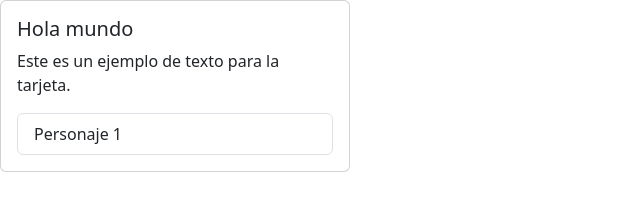
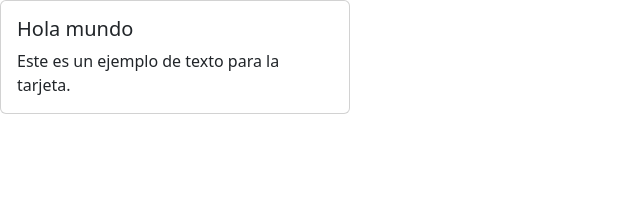
Before and after one commit to alezithop/aprende-react-ahora-curso-de-HolaMundo, a React (Vite) app: page / in a window 1280 px wide. Shown: the top 205 px of the page, without its empty margins (0-640 px from the left). Built offline with nearby package versions, Linux system fonts and the light colour scheme.

Commit message:
Renderizado condicional parte 2

```diff
--- a/src/App.tsx
+++ b/src/App.tsx
@@ -2,29 +2,32 @@ import Card, { CardBody } from "./components/Card";
 import List from "./components/List";
 
 function App() {
-  const list = [
-    "Personaje 1",
-    //   "Personaje 2",
-    //   "Personaje 3",
-    //   "Personaje 4",
-    //   "Personaje 5",
-  ];
+  // const list = [
+  // "Personaje 1",
+  //   "Personaje 2",
+  //   "Personaje 3",
+  //   "Personaje 4",
+  //   "Personaje 5",
+  // ];
 
-  // const list: string[] = [];
+  const list: string[] = [];
 
   const handleSelect = (elemento: string) => {
     console.log("Imprimiendo: ", elemento);
   };
 
-  // const handleSelect2 = (elemento: string) => {
-  //   console.log("Mostrando: ", elemento);
-  // };
+  // // se encarga de almacenar la lógica de qué es lo que se renderiza y que no.
+  //  renderiza un mensaje diciendo que no hay elementos para mostrar
+  // const contenido = list.length ? (
+  //   <List data={list} onSelect={handleSelect} />
+  // ) : (
+  //   "Sin elementos para mostrar"
+  // );
 
   // se encarga de almacenar la lógica de qué es lo que se renderiza y que no.
-  const contenido = list.length ? (
+  // no renderiza un mensaje diciendo que no hay elementos para mostrar
+  const contenido = list.length !== 0 && (
     <List data={list} onSelect={handleSelect} />
-  ) : (
-    "Sin elementos para mostrar"
   );
 
   // código jsx aquí -> se va a transformar a llamadas de React.createElement
```
Also changed, not shown: 1 other file (tests, documents, lock files or other folders).
